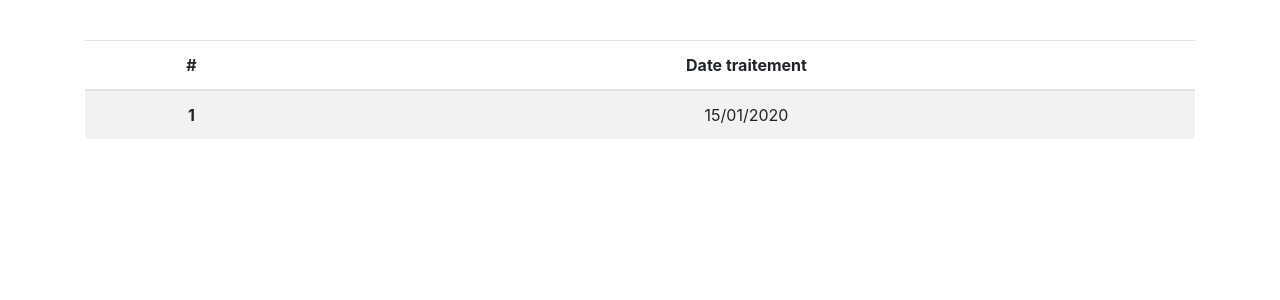
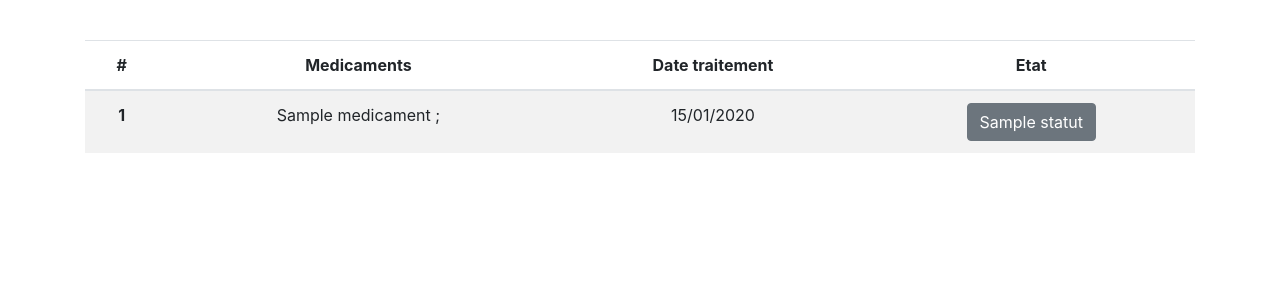
Before and after one commit to Sodoxs/Projet_Hopital, a Symfony app: template Site/templates/Pharmacien/pharmacien.html.twig in a window 1280 px wide. Shown: the part 72-372 px from the top of the page. Run offline with Twig, Linux system fonts and the light colour scheme; the template is opened without the code that fills it: most values are stand-ins (such as "Sample title", 1, 10 or a date in 2020); some libraries are stand-ins or nearby versions.

Commit message:
modifié :         src/Controller/PharmacienController.php 	modifié :         src/Entity/Statut.php 	modifié :         src/Repository/TraitementRepository.php 	modifié :         templates/Pharmacien/pharmacien.html.twig

```diff
--- a/Site/src/Repository/TraitementRepository.php
+++ b/Site/src/Repository/TraitementRepository.php
@@ -2,7 +2,6 @@
 
 namespace App\Repository;
 
-use APP\Entity\Gerer;
 use App\Entity\Traitement;
 use Doctrine\Bundle\DoctrineBundle\Repository\ServiceEntityRepository;
 use Doctrine\Common\Persistence\ManagerRegistry;
@@ -49,6 +48,7 @@ class TraitementRepository extends ServiceEntityRepository
         return $this->createQueryBuilder('t')
             ->leftJoin('t.composer', 'c')
             ->leftJoin('c.medicaments', 'm')
+            ->leftJoin('c.statut', 's')
             ->getQuery()
             ->getResult();
     }
--- a/Site/templates/Pharmacien/pharmacien.html.twig
+++ b/Site/templates/Pharmacien/pharmacien.html.twig
@@ -15,17 +15,57 @@
         <thead>
         <tr>
             <th scope="col">#</th>
+            <th scope="col">Medicaments</th>
             <th scope="col">Date traitement</th>
+            <th scope="col">Etat</th>
         </tr>
         </thead>
         <tbody>
         {% for traitement in traitements  %}
             <tr>
                 <th scope="row">{{ traitement.id }}</th>
+                <td>
+                    {% for medicament in traitement.composer.medicaments %}
+                        {{ medicament.nommedicament }} ;
+                    {% endfor %}
+                </td>
                 <td>{{ traitement.datetraitement|date('d/m/Y') }}</td>
+                <td>
+                    <div class="btn-group btn-group-toggle" data-toggle="buttons">
+                    {% for statut in statutAll %}
+                        {% if traitement.statut.statut == statut.statut %}
+                            <label class="btn btn-secondary active" onclick="update(this.firstChild)">
+                                <input type="radio" name="options" id="option1" autocomplete="off" num="{{ statut.id }}" trait="{{ traitement.id }}" checked> {{ statut.statut }}</input>
+                            </label>
+                        {% else %}
+                            <label class="btn btn-secondary" onclick="update(this.firstChild)">
+                                <input type="radio" name="options" id="option1" autocomplete="off" num="{{ statut.id }}" trait="{{ traitement.id }}"> {{ statut.statut }}</input>
+                            </label>
+                        {% endif %}
+                    {% endfor %}
+                    </div>
+                </td>
             </tr>
         {% endfor %}
         </tbody>
     </table>
 
 {% endblock %}
+
+{% block javascripts %}
+    <script>
+        function update(v){
+            $.ajax({
+                url: "{{ path('updateStatut') }}",
+                type: 'POST',
+                cache: false,
+                data: {'id': $(v).attr('num'), 'trait': $(v).attr('trait')},
+                success: function (response) {
+                },
+                error: function (err) {
+                }
+            })
+        }
+    </script>
+
+{% endblock %}
```
Also changed, not shown: Site/src/Controller/PharmacienController.php (+23 -2 lines), Site/src/Entity/Statut.php (+32 -0 lines).
